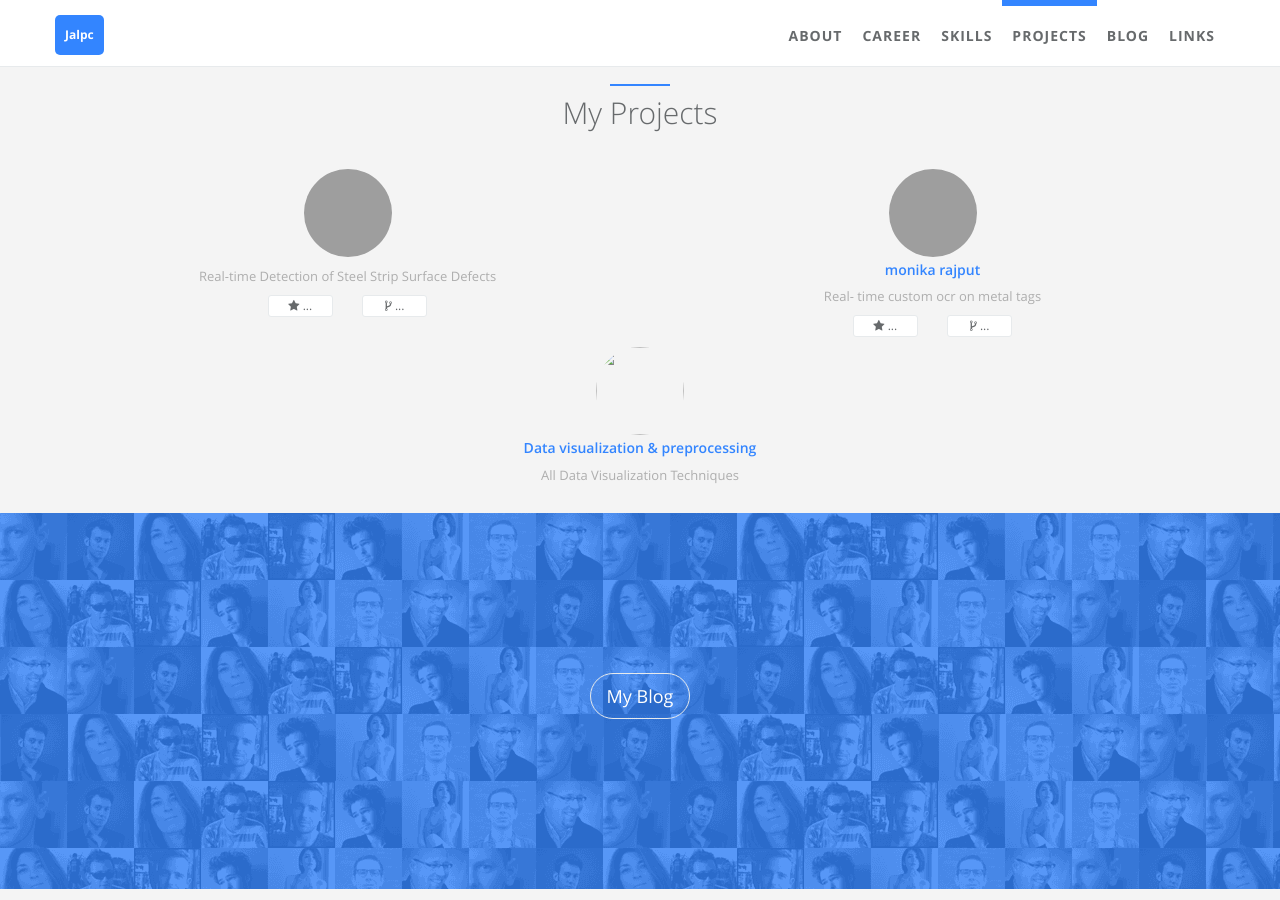
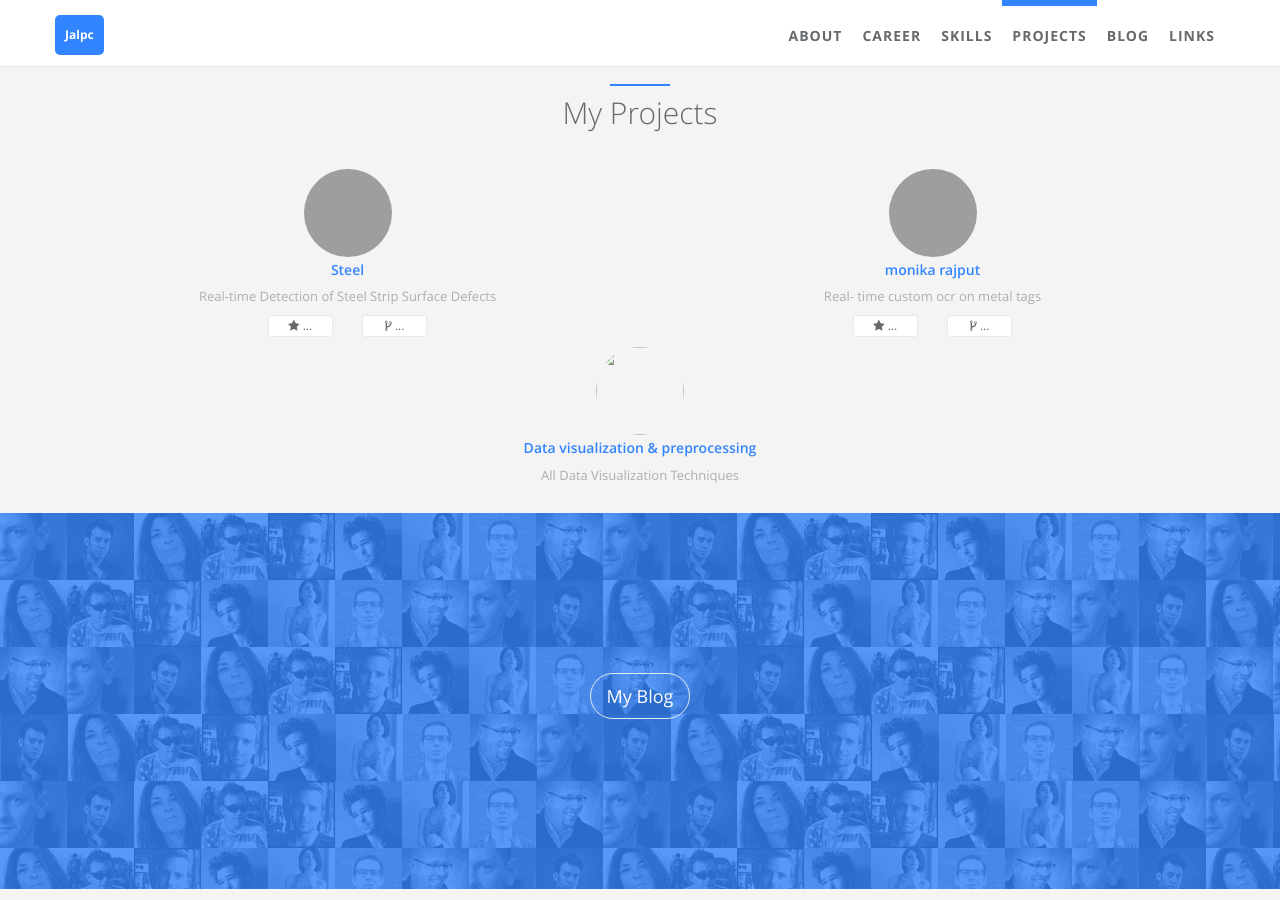
Before and after one commit to mounicarajput/modern-whale, a Jekyll site: the page built from index.html, in a window 1280 px wide and 900 px high, scrolled down 2275 px. Built offline with Jekyll 4.4.1, drawn with Linux system fonts in a browser that asks for light colours; grey boxes are pictures that could not be loaded.

Commit message:
projects.yml: updated name in items

```diff
--- a/_data/index/projects.yml
+++ b/_data/index/projects.yml
@@ -1,4 +1,4 @@
-- name: ''
+- name: 'Steel '
   i18n: ''
   gh_user: ''
   repo: ''
```
